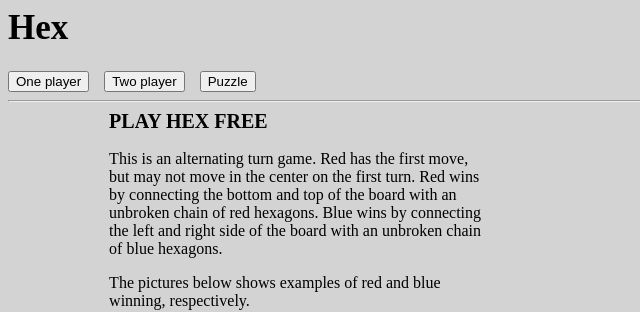
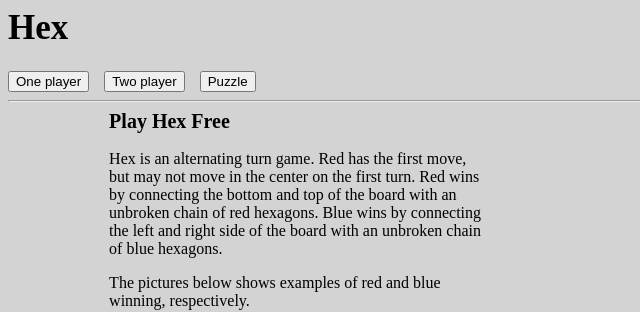
Before and after one commit to ebkeefe5/hexGame, a React (Create React App) app: page / in a window 1280 px wide. Shown: the top 312 px of the page, without its empty margins (0-640 px from the left). Built offline with nearby package versions, Linux system fonts and the light colour scheme.

Commit message:
play hex free sounds fine

```diff
--- a/src/components/HomePage.js
+++ b/src/components/HomePage.js
@@ -3,8 +3,8 @@ import React from 'react';
 export default function HomePage() {
   return (
     <div class ="instructions leftIndent">
-      <h2>PLAY HEX FREE</h2>
-      <p>This is an alternating turn game. Red has the first move, but may not move in the center on the first turn. Red wins by connecting the bottom and top of the board with an unbroken chain of red hexagons. Blue wins by connecting the left and right side of the board with an unbroken chain of blue hexagons.</p>
+      <h2>Play Hex Free</h2>
+      <p>Hex is an alternating turn game. Red has the first move, but may not move in the center on the first turn. Red wins by connecting the bottom and top of the board with an unbroken chain of red hexagons. Blue wins by connecting the left and right side of the board with an unbroken chain of blue hexagons.</p>
       <p>The pictures below shows examples of red and blue winning, respectively.</p>
       <img src = "images/winningRedBoard.PNG" alt="An example winning red board" class = "image"></img>
       <img src = "images/winningBlueBoard.PNG" alt="An example winning red board" class = "image"></img>
```
